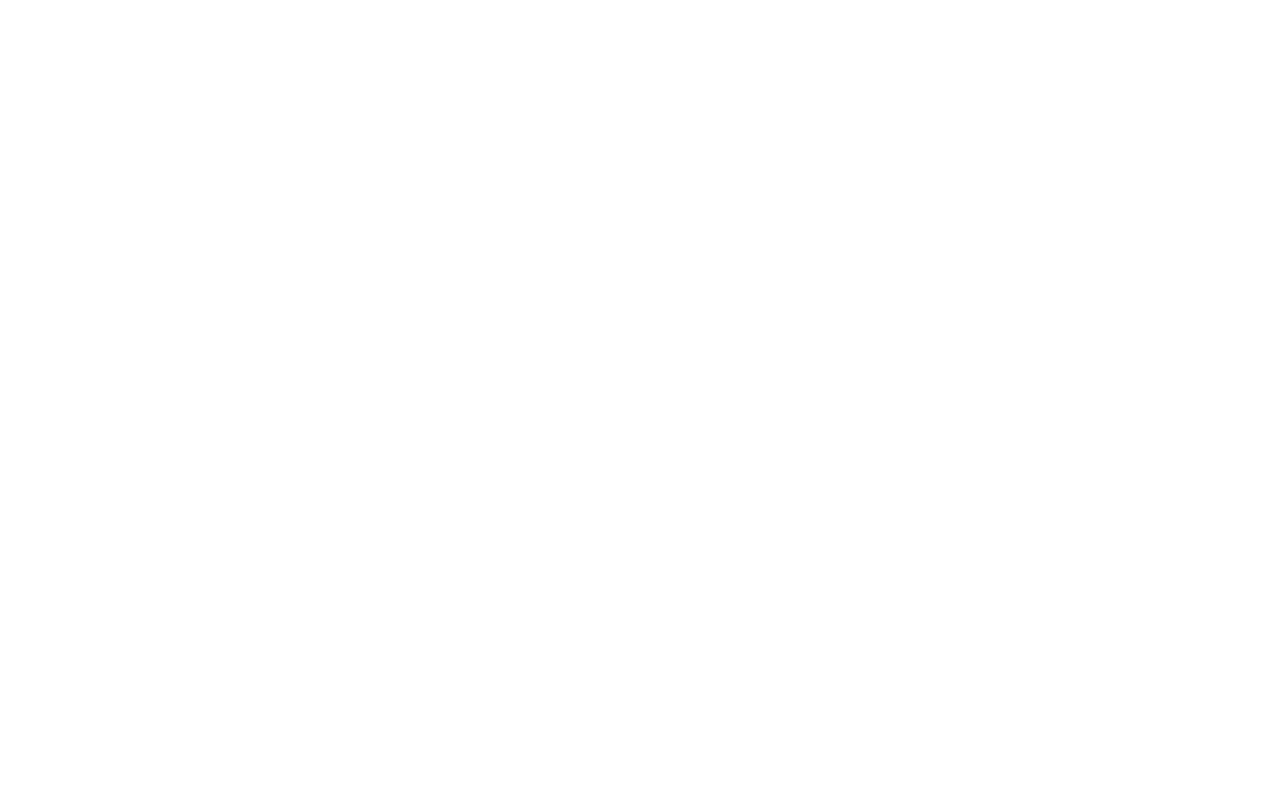
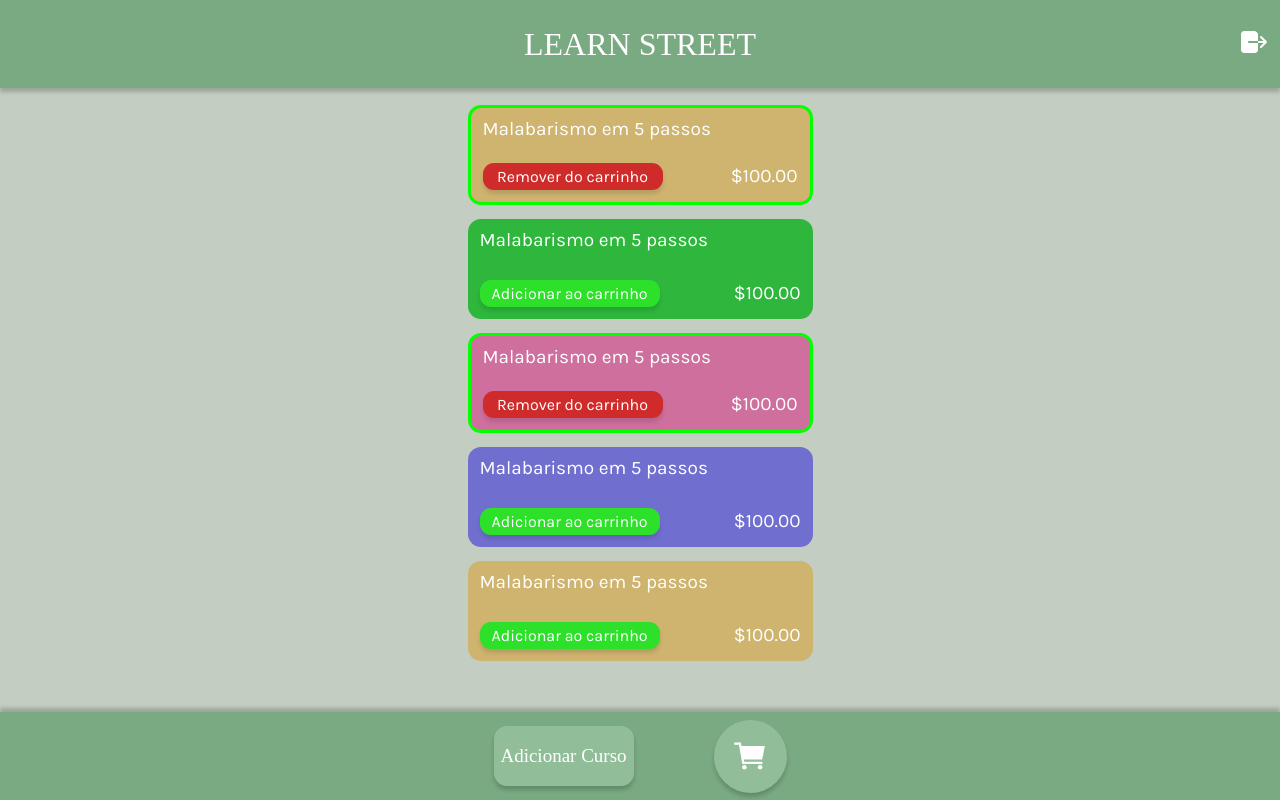
Before and after one commit to edilbertocantuaria/learn-street, a React (Create React App) app in the folder frontend/: page /home in a window 1280 px wide. Before the commit this address had no page. Built offline with nearby package versions, Linux system fonts and the light colour scheme; a web font is replaced by a local one.

Commit message:
refactor

```diff
--- a/frontend/src/App.js
+++ b/frontend/src/App.js
@@ -1,16 +1,16 @@
 import { BrowserRouter, Routes, Route } from "react-router-dom"
 import styled from "styled-components"
-// import SignInPage from "./pages/SignInPage"
 import Home from "./pages/Home"
+import SignInPage from "./pages/SignInPage"
 
 export default function App() {
   return (
     <PagesContainer>
       <BrowserRouter>
           <Routes>
-            {/* <Route path="/" element={SignInPage} />
-            <Route path="/cadastro" element={} /> */}
-            <Route path="/" element={<Home/>} />
+            <Route path="/" element={<SignInPage/>} />
+            {/* <Route path="/cadastro" element={} /> */}
+            <Route path="/home" element={<Home/>} />
             {/* <Route path="/novo-curso" element={} />
             <Route path="/carrinho" element={} />
             <Route path="/pagamento" element={} /> */}
--- a/frontend/src/pages/SignInPage.js
+++ b/frontend/src/pages/SignInPage.js
@@ -1,7 +1,7 @@
 export default function SignInPage(){
     return(
-        <>
-        teste2
-        </>
+        <div>
+
+        </div>
     )
 }
```
